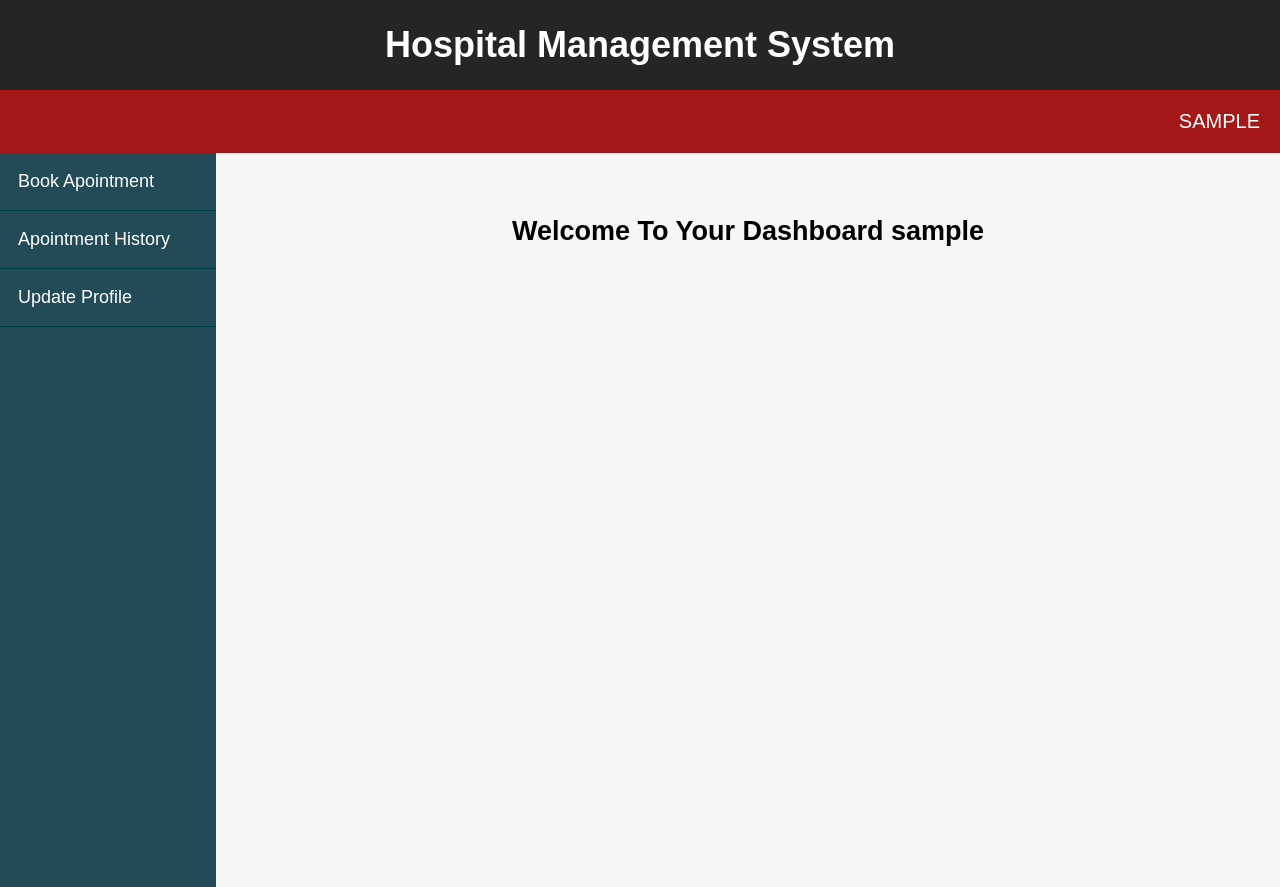
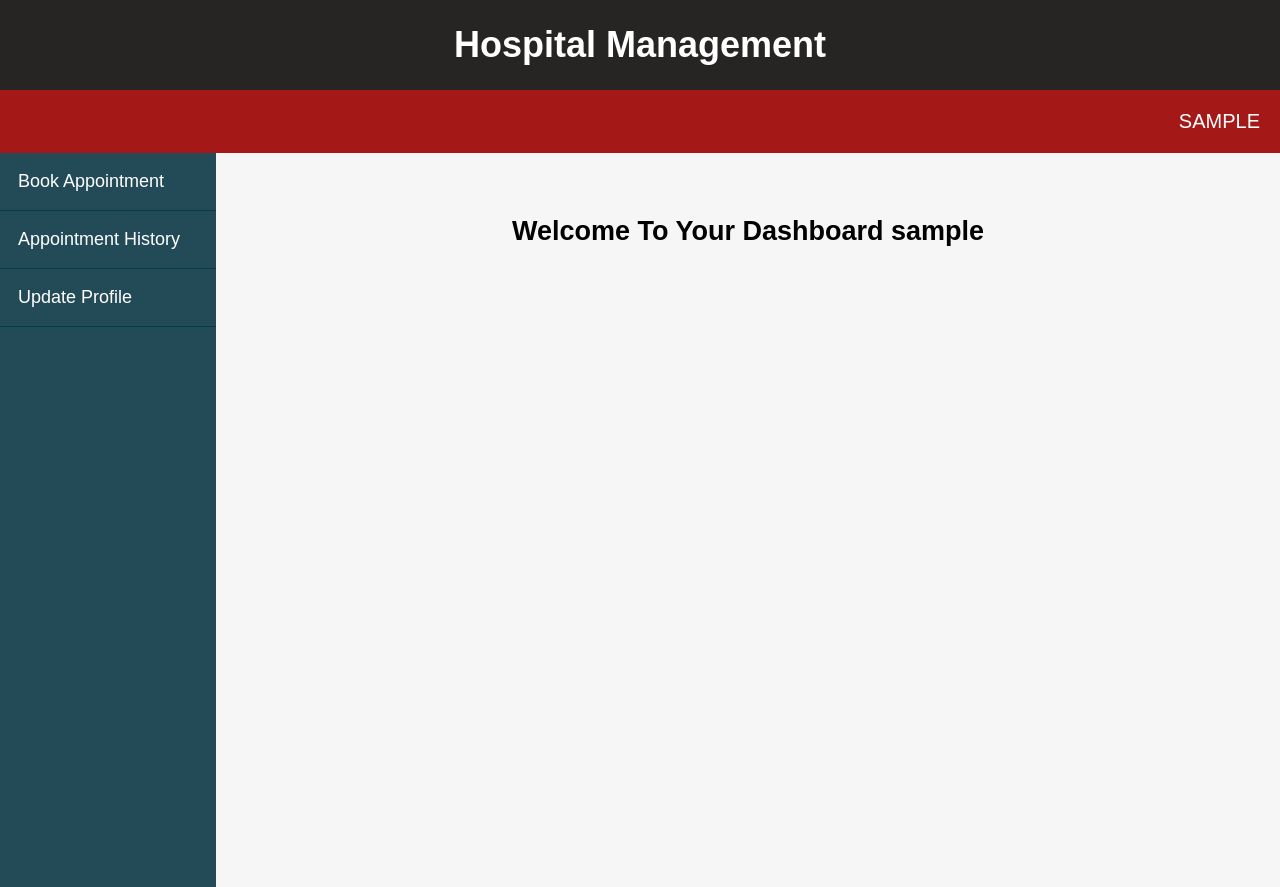
Before and after one commit to MatrixGlitch-Hridoy/HospitalManagementSystem, a PHP site: page /patient/dashboard.php in a window 1280 px wide. Run offline with PHP 8.4, Linux system fonts and the light colour scheme; the visitor is signed in with stand-in values (Sample User, id 1); some web fonts are replaced.

Commit message:
updateed

```diff
--- a/patient/dashboard.php
+++ b/patient/dashboard.php
@@ -29,13 +29,13 @@
     <link rel="stylesheet" href="../css/admin-nav.css" />
     <link rel="stylesheet" href="../css/admin.css" />
 
-    <title>Admin Section - Manage Admin</title>
+    <title>Admin Section <-> Manage Admin</title>
   </head>
 
   <body>
     <header class="header-area">
       <div class="title">
-        <h1>Hospital Management System</h1>
+        <h1>Hospital Management</h1>
       </div>
       <div class="navigation">
         <nav class="menu">
@@ -56,8 +56,8 @@
       <!-- Left Sidebar -->
       <div class="left-sidebar">
         <ul>
-          <li><a href="book-appointment.php">Book Apointment</a></li>
-          <li><a href="appointment-history.php">Apointment History</a></li>
+          <li><a href="book-appointment.php">Book Appointment</a></li>
+          <li><a href="appointment-history.php">Appointment History</a></li>
           <li><a href="update-profile.php">Update Profile</a></li>
         </ul>
       </div>
```
